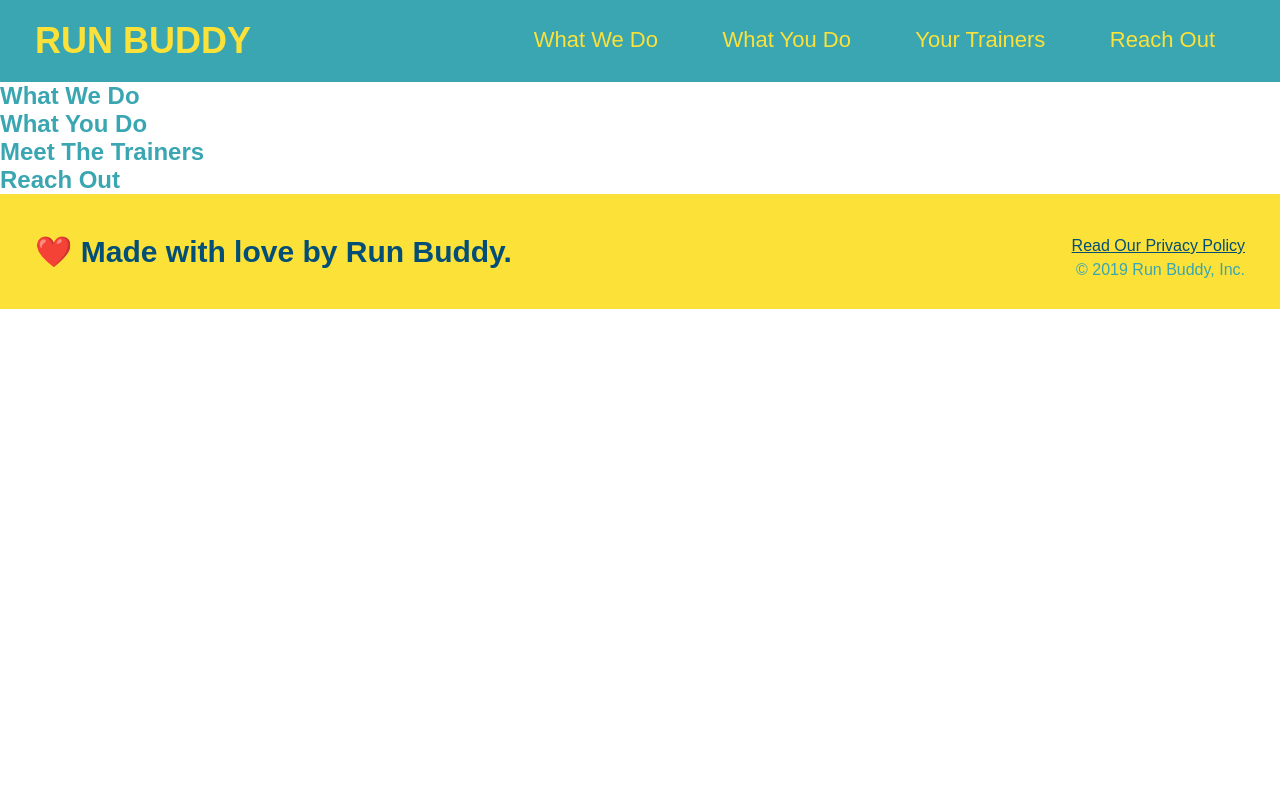
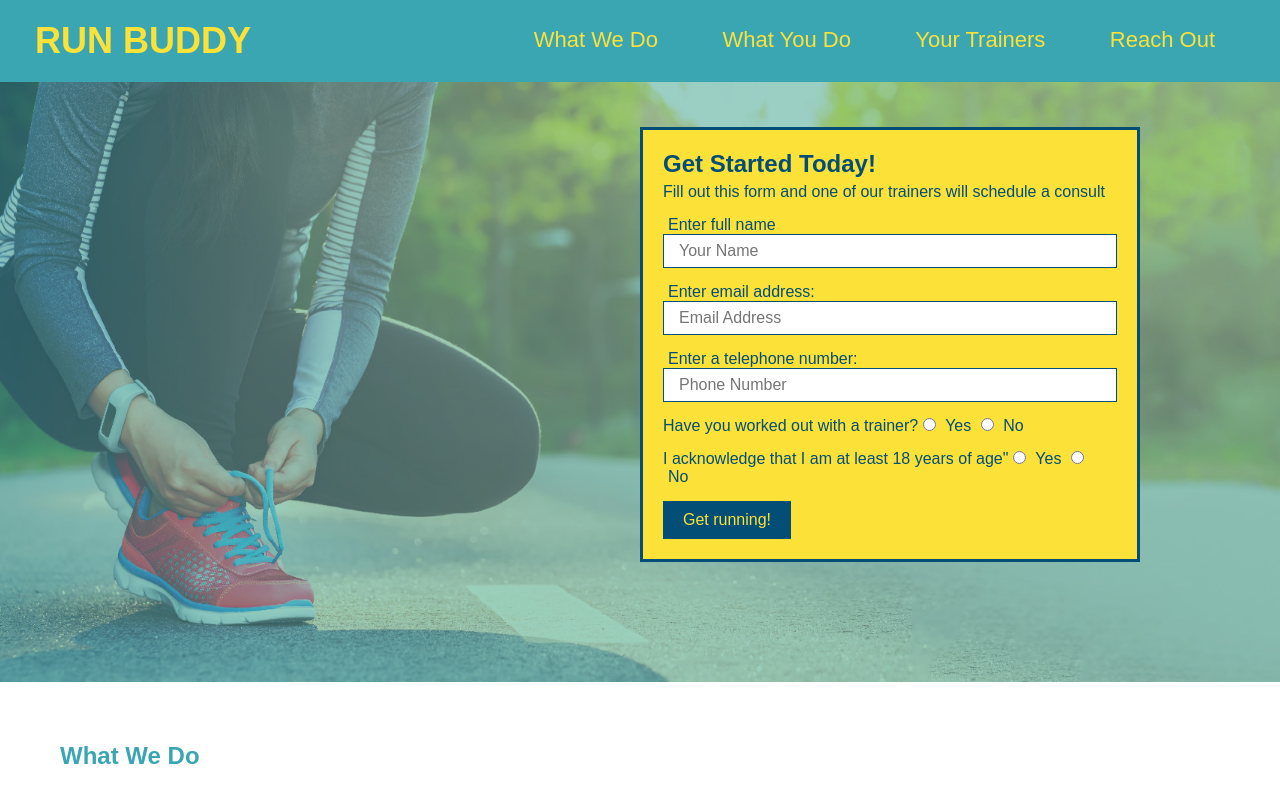
Before and after one commit to jwhitehead08/run-buddy, a plain HTML site: page index.html in a window 1280 px wide. Shown: the top 800 px of the page. Drawn offline with Linux system fonts and the light colour scheme.

Commit message:
hero section styles

```diff
--- a/assets/css/style.css
+++ b/assets/css/style.css
@@ -65,3 +65,62 @@ footer div {
 footer a {
     color: #024e76;
 }
+
+section {
+    padding: 60px;
+}
+
+/* Hero Style Start */
+.hero {
+    background-image: url("../images/hero-bg.jpeg");
+    height: 600px;
+    background-size: cover;
+    background-position: center;
+    position: relative;
+}
+
+
+/* Hero Form Style Start */
+.hero-form {
+    border: 3px solid #024e76;
+    background-color: #fce138;
+    padding: 20px;
+    width: 500px;
+    color: #024e76;
+    position: absolute;
+    bottom: 120px;
+    right: 140px;
+  }
+/* Hero Form Style End */
+
+.hero-form h3 {
+    font-size: 24px;
+    margin: 0%;
+}
+
+.hero-form p {
+    margin: 5px 0 15px 0;
+}
+
+.form-input {
+    border: 1px solid #024e76;
+    display: block;
+    padding: 7px 15px;
+    font-size: 16px;
+    color: #024e76;
+    width: 100%;
+    margin-bottom: 15px;
+}
+
+.hero-form label {
+    margin: 0 5px;
+}
+
+.hero-form button {
+    color: #fce138;
+    background-color: #024e76;
+    border: none;
+    padding: 10px 20px;
+    font-size: 16px;
+}
+/* Hero Style End */
--- a/index.html
+++ b/index.html
@@ -36,8 +36,39 @@
   </header>
 
   <!-- hero/jumbotron -->
-  <section>
+  <section class="hero">
+    <div class="hero-form">
+      <h3>Get Started Today!</h3>
+      <p>Fill out this form and one of our trainers will schedule a consult </p>
+      <!-- Add form element -->
+      <form>
+        <label for="name">Enter full name</label>
+        <input type="text" placeholder="Your Name" name="name" id="name" class="form-input"/>
+        <label for="email">Enter email address:</label>
+        <input type="email" placeholder="Email Address" name="email" id="email" class="form-input"/>
+        <label for="phone">Enter a telephone number:</label>
+        <input type="tel" placeholder="Phone Number" name="phone" id="phone" class="form-input"/>
+        <p>
+          Have you worked out with a trainer?
+          <input type="radio" name="trainer-confirm" id="trainer-yes"/>
+          <label for="trainer-yes">Yes</label>
+          <input type="radio" name="trainer-confirm" id="trainer-no"/>
+          <label for="trainer-no">No</label>
+        </p>
+        <p>
+          I acknowledge that I am at least 18 years of age"
+          <input type="radio" name="age-confirm" id="18-yes"/>
+          <label for="18-yes">Yes</label>
+          <input type="radio" name="age-confirm" id="18-no"/>
+          <label for="18-no">No</label>
+        </p>
+        <button type="submit">
+          Get running!
+        </button>
+      </form>
+    </div>
   </section>
+  <!-- End hero -->
 
   <!-- "what we do" section -->
   <section>
```
Also changed, not shown: assets/images/hero-bg.jpeg (added).
